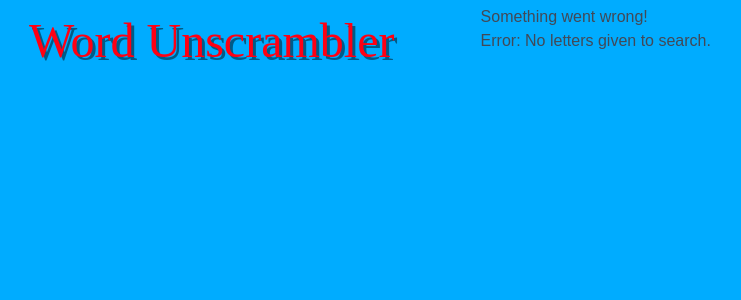
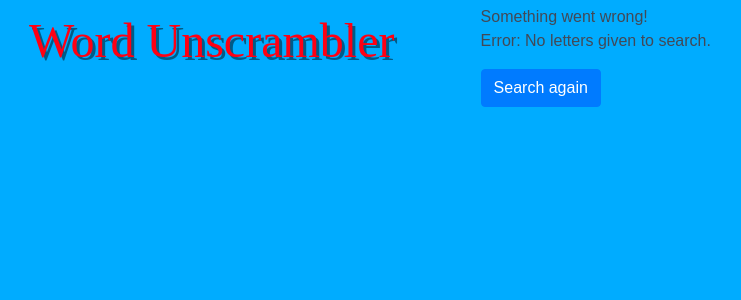
Before and after one commit to Sheyin/word-unscrambler, a Flask app: page /search in a window 1280 px wide. Shown: the top 300 px of the page, without its empty margins (270-1011 px from the left). Run offline with Flask 2, Linux system fonts and the light colour scheme; some libraries are stand-ins or nearby versions; some web fonts are replaced.

Commit message:
Added link back to main page on error page.

```diff
--- a/templates/error.html
+++ b/templates/error.html
@@ -3,4 +3,8 @@
   Something went wrong! <br />
   {{reason}}
 </p>
+
+<a href="index.html"
+  ><button type="button" class="btn btn-primary">Search again</button></a
+>
 {% endblock %}
```
